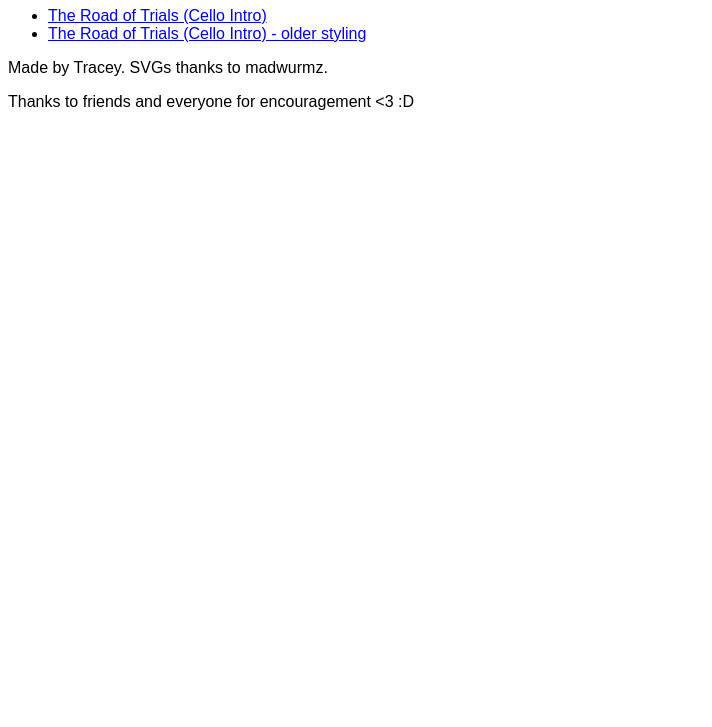
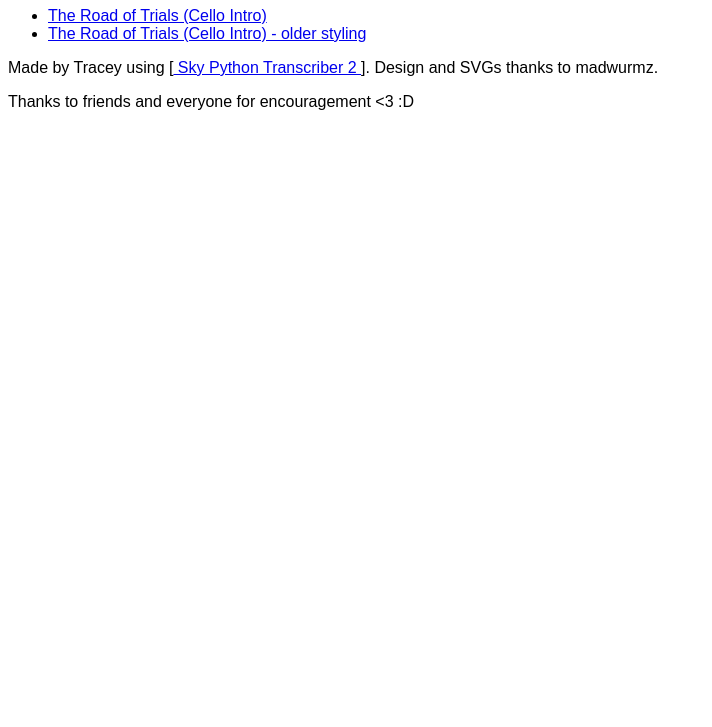
Before and after one commit to t1-tracey/sky-music-examples, a plain HTML site: page index.html in a window 1280 px wide. Shown: the part 73-800 px from the top of the page, without its empty margins (0-712 px from the left). Drawn offline with Linux system fonts and the light colour scheme.

Commit message:
Update index.html

```diff
--- a/index.html
+++ b/index.html
@@ -18,7 +18,7 @@
 
 </ul>
 
-<p> Made by Tracey. SVGs thanks to madwurmz.</p>
+<p> Made by Tracey using [<a href="https://github.com/t1-tracey/sky-python-transcriber-2"> Sky Python Transcriber 2 </a>]. Design and SVGs thanks to madwurmz.</p>
 <p> Thanks to friends and everyone for encouragement <3 :D </p>
 
 </body>
```
